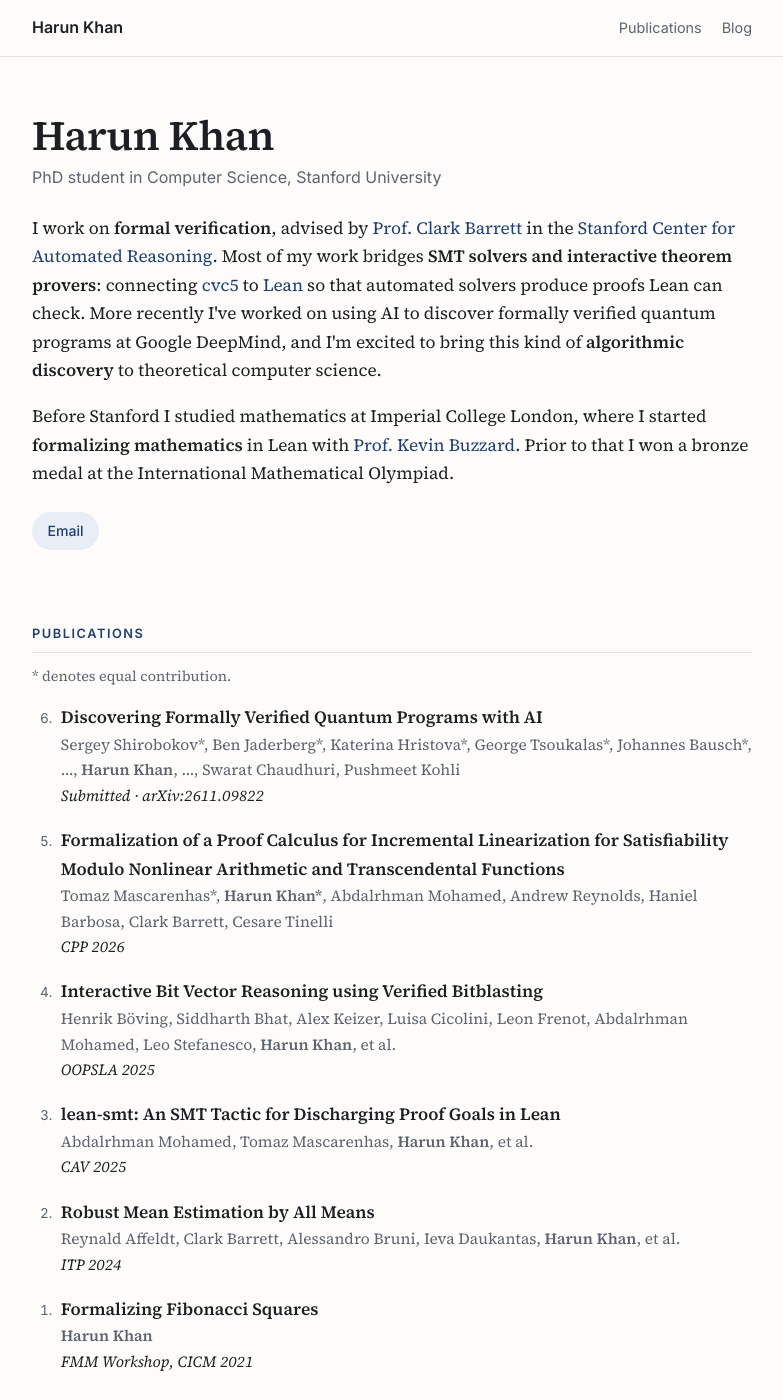
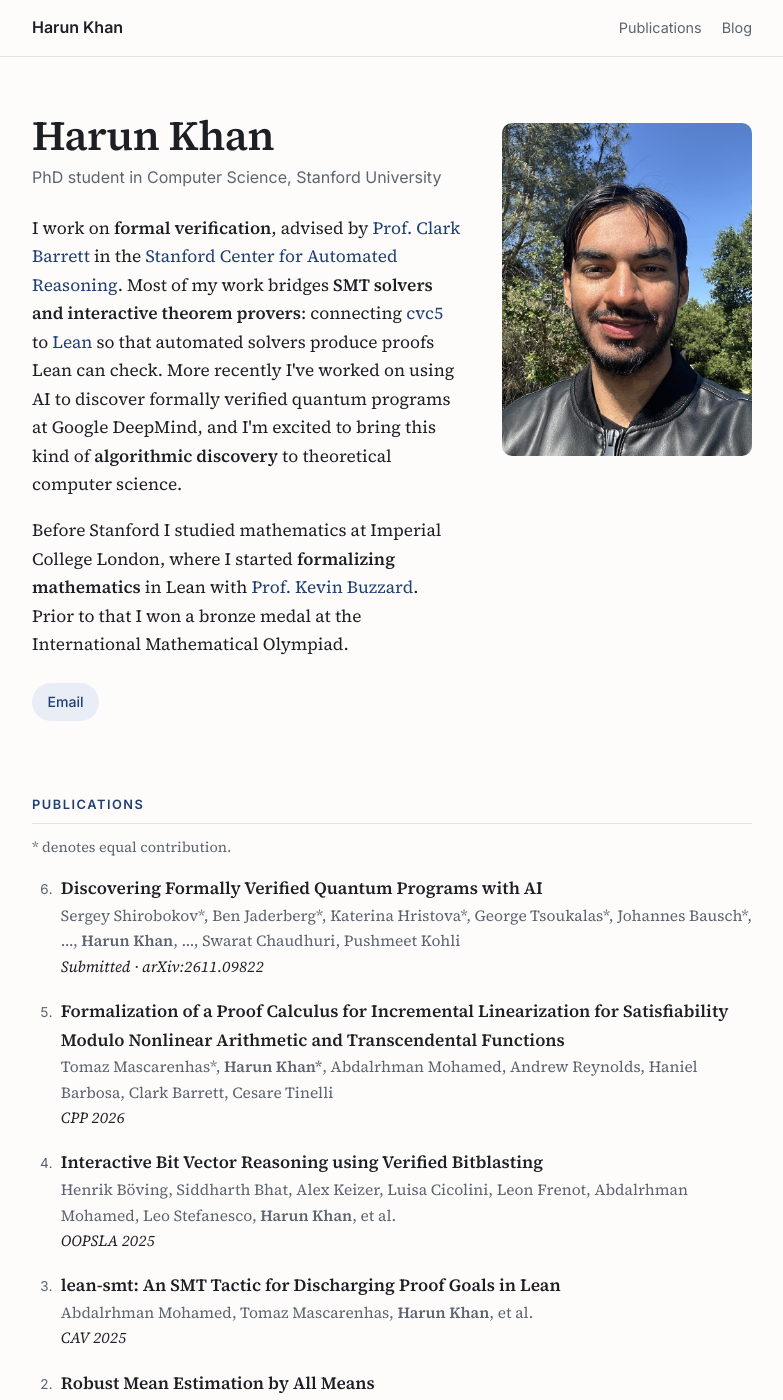
Before and after one commit to harunk-dev/website, a Jekyll site: the page built from index.html, in a window 1280 px wide and 1400 px high. Shown: the whole window, without its empty margins (248-1031 px from the left). Built offline with Jekyll 4.4.1, drawn with Linux system fonts in a browser that asks for light colours.

Commit message:
Add photo to home page
Co-Authored-By: Claude Opus 5.5 <noreply@anthropic.com>
Claude-Session: https://claude.ai/code/session_01734RpCjVag34boEXhMytMG

```diff
--- a/index.html
+++ b/index.html
@@ -3,7 +3,8 @@ layout: default
 ---
   <main class="wrap" id="top">
     <section class="hero">
-      <div class="hero-text">
+      <div class="hero-grid">
+        <div class="hero-text">
         <h1>Harun Khan</h1>
         <p class="tagline">PhD student in Computer Science, Stanford University</p>
         <p>
@@ -23,6 +24,8 @@ layout: default
         <p class="links">
           <a class="btn" href="mailto:harun19@stanford.edu">Email</a>
         </p>
+        </div>
+        <img class="portrait" src="{{ '/photo.jpg' | relative_url }}" alt="Harun Khan" width="720" height="960">
       </div>
     </section>
 
--- a/style.css
+++ b/style.css
@@ -168,3 +168,12 @@ pre code { background: none; padding: 0; }
 }
 .pubs .title a { color: var(--fg); }
 .pubs .title a:hover { color: var(--accent); }
+
+
+/* Portrait */
+.hero-grid { display: grid; grid-template-columns: 1fr 250px; gap: 2.5rem; align-items: start; }
+.portrait { width: 100%; height: auto; border-radius: 10px; display: block; margin-top: 0.6rem; }
+@media (max-width: 720px) {
+  .hero-grid { grid-template-columns: 1fr; gap: 1.5rem; }
+  .portrait { order: -1; max-width: 300px; margin-top: 0; }
+}
```
Also changed, not shown: photo.jpg (added).
